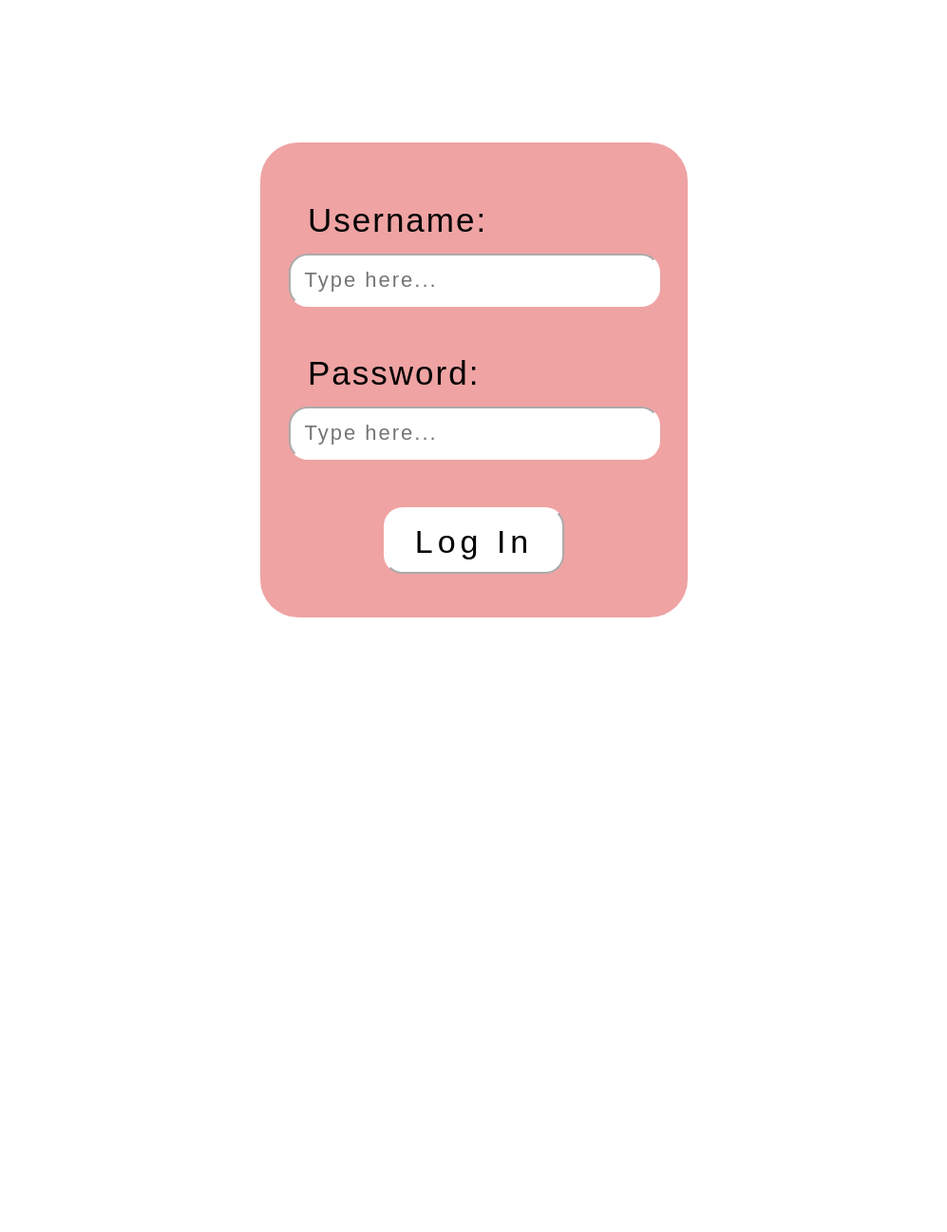
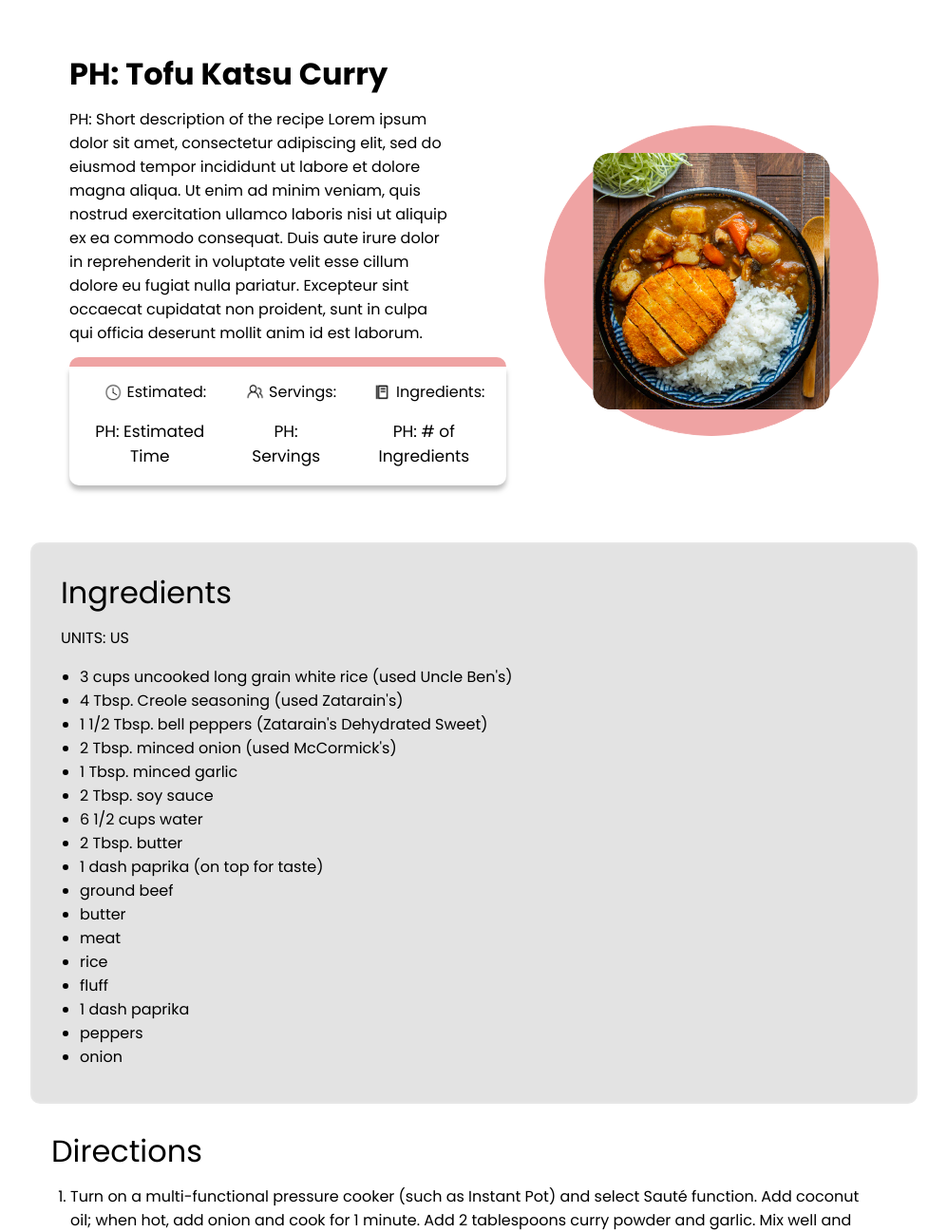
Before and after one commit to Project-Code-Recipe-Generator/Recipe-Generator, a React (Create React App) app in the folder recipegenerator-react/: page / in a window 1280 px wide. Shown: the top 1297 px of the page at 95% size, without its empty margins (141-1138 px from the left). Before the commit the page ends 800 px from the top, so only its background shows below. Built offline with nearby package versions, Linux system fonts and the light colour scheme.

Commit message:
Put together section 1 and 2 of Recipe page

```diff
--- a/recipegenerator-react/src/App.js
+++ b/recipegenerator-react/src/App.js
@@ -19,7 +19,7 @@ const App = () => {
         <Routes>
           {/* <Route path="/" element={<HomePage />} /> */}
           {/* <Route path="/search" element={<RecipeList />} /> */}
-          <Route path="/" element={<Login />} />
+          <Route path="/" element={<Recipe />} />
           {/* <Route path="/recipe/:id" element={<Recipe />} /> */}
           // ... other routes
         </Routes>
--- a/recipegenerator-react/src/components/Recipe.css
+++ b/recipegenerator-react/src/components/Recipe.css
@@ -1,8 +1,19 @@
+@import url("https://fonts.googleapis.com/css2?family=Poppins:wght@400;500;700&display=swap");
+
 body,
 button {
   font-family: "Poppins", sans-serif;
 }
 .whole-container {
+  display: flex;
+  flex-direction: column;
+  justify-content: center;
+  align-items: center;
+  height: 100vh;
+}
+
+.first-section {
+  margin-top: 1100px;
   display: flex;
 }
 
@@ -10,28 +21,26 @@ button {
 }
 
 .title-container {
-  margin-left: 350px;
   margin-right: 20px;
-  margin-top: 100px;
-  margin-bottom: 20px;
+  margin-bottom: -10px;
 }
 
 .title {
   font-size: 32px;
-  font-weight: 700;
+  font-weight: 300;
   color: #000;
 }
 
 .description-container {
   width: 400px;
-  margin-left: 350px;
+  margin-left: 0px;
   margin-right: 20px;
-  margin-bottom: 20px;
+  margin-bottom: 0px;
 }
 
 .description {
   font-size: 16px;
-  font-weight: 500;
+  font-weight: normal;
   color: #000;
 }
 
@@ -40,7 +49,6 @@ button {
   height: 10px;
   background-color: #efa3a3;
   border-radius: 10px 10px 0 0;
-  margin-left: 345px;
   margin-right: 20px;
 }
 
@@ -55,7 +63,6 @@ button {
   height: 125px;
   box-shadow: 0px 5px 5px 0px rgba(128, 128, 128, 0.5);
   border-radius: 0 0 10px 10px;
-  margin-left: 345px;
   margin-right: 20px;
   margin-bottom: 20px;
   display: flex;
@@ -79,7 +86,7 @@ button {
 
 .box-headers {
   font-size: 16px;
-  font-weight: 500;
+  font-weight: normal;
   color: #000;
   text-align: center;
   margin-bottom: 1px;
@@ -87,7 +94,7 @@ button {
 
 .box-text {
   font-size: 17px;
-  font-weight: 500;
+  font-weight: normal;
   color: #000;
   text-align: center;
   margin: 15px;
@@ -119,3 +126,65 @@ button {
 .left-side-container .circle-container {
   flex: 1;
 }
+
+.second-section {
+  margin-top: 40px;
+  display: flex;
+  flex-direction: column;
+  justify-content: center;
+  align-items: center;
+}
+
+.ingredients-box {
+  background-color: #e3e3e3;
+  border: 2px solid #e6e6e6;
+  padding-left: 30px;
+  border-radius: 10px;
+  width: 900px;
+}
+
+.units {
+  font-size: 16px;
+  margin-bottom: 10px;
+  color: black;
+}
+
+.ingredients-list {
+  text-align: left;
+  padding: 0 20px;
+  color: black;
+  font-size: 16px;
+  margin-bottom: 35px;
+}
+
+.directions-list {
+  text-align: left;
+  padding: 0 20px;
+  color: black;
+  font-size: 16px;
+  width: 850px;
+}
+
+.directions-list li {
+  margin-bottom: 10px;
+}
+
+.nutrition-circles {
+  display: flex;
+  justify-content: center;
+}
+
+.nutrition-circle {
+  text-align: center;
+  width: 150px;
+  height: 150px;
+  border-radius: 50%;
+  background-color: #efa3a3;
+  font-size: 20px;
+  line-height: 150px;
+}
+
+.nutrition-circles-text {
+  margin: 0;
+  font-size: 24px;
+}
--- a/recipegenerator-react/src/components/Recipe.jsx
+++ b/recipegenerator-react/src/components/Recipe.jsx
@@ -8,20 +8,23 @@ import ingredients_icon from "./ingredients_icon.png";
 const Recipe = () => {
   return (
     <div className="whole-container">
+      <div className="first-section">
         <div className="left-side-container">
           <div className="title-container">
-          <h1 class="title">PH: Tofu Katsu Curry</h1>{" "}
+            <h1 className="title" style={{ fontWeight: 700 }}>
+              PH: Tofu Katsu Curry
+            </h1>
           </div>
           <div className="description-container">
             <h2 class="description">
               PH: Short description of the recipe Lorem ipsum dolor sit amet,
               consectetur adipiscing elit, sed do eiusmod tempor incididunt ut
-            labore et dolore magna aliqua. Ut enim ad minim veniam, quis nostrud
-            exercitation ullamco laboris nisi ut aliquip ex ea commodo
-            consequat. Duis aute irure dolor in reprehenderit in voluptate velit
-            esse cillum dolore eu fugiat nulla pariatur. Excepteur sint occaecat
-            cupidatat non proident, sunt in culpa qui officia deserunt mollit
-            anim id est laborum.
+              labore et dolore magna aliqua. Ut enim ad minim veniam, quis
+              nostrud exercitation ullamco laboris nisi ut aliquip ex ea commodo
+              consequat. Duis aute irure dolor in reprehenderit in voluptate
+              velit esse cillum dolore eu fugiat nulla pariatur. Excepteur sint
+              occaecat cupidatat non proident, sunt in culpa qui officia
+              deserunt mollit anim id est laborum.
             </h2>
           </div>
           <div className="pink-bar"></div>
@@ -54,6 +57,111 @@ const Recipe = () => {
             <img src={food_image} alt="Tofu Katsu Curry" />
           </div>
         </div>
+        {/* //     <ol style={{ textAlign: 'left', padding: '0 20px', color: '#333', fontSize: '18px' }}>
+      //       <li>Turn on a multi-functional pressure cooker (such as Instant Pot) and select Sauté function. Add coconut oil; when hot, add onion and cook for 1 minute. Add 2 tablespoons curry powder and garlic. Mix well and cook for 2 minutes. Turn off Sauté function. Stir in diced tomatoes, tomato sauce, chicken broth, and sugar.</li>
+      //     </ol>
+      //     <ol start="2" style={{ textAlign: 'left', padding: '0 20px', color: '#333', fontSize: '18px', marginTop: '20px' }}>
+      //       <li>Poke holes into each chicken breast using a fork. Sprinkle with salt, pepper, and remaining curry powder. Add seasoned chicken to the pot. Close and lock the lid. Select high pressure according to manufacturer's instructions; set timer for 10 minutes. Allow 10 to 15 minutes for pressure to build.</li>
+      //     </ol>
+      //     <ol start="3" style={{ textAlign: 'left', padding: '0 20px', color: '#333', fontSize: '18px', marginTop: '20px' }}>
+      //       <li>Release pressure using the natural-release method according to manufacturer's instructions for 10 minutes. Release remaining pressure carefully using the quick-release method according to manufacturer's instructions, about 5 minutes. Unlock and remove the lid.</li>
+      //     </ol>
+      //     <ol start="4" style={{ textAlign: 'left', padding: '0 20px', color: '#333', fontSize: '18px', marginTop: '20px' }}>
+      //       <li>Remove chicken; use 2 forks to shred the meat and return it to the pot. Turn on Sauté function; cook and stir until liquid is lightly boiling, 2 to 3 minutes.</li>
+      //     </ol>
+      //     <ol start="5" style={{ textAlign: 'left', padding: '0 20px', color: '#333', fontSize: '18px', marginTop: '20px' }}>
+      //       <li>Turn the pressure cooker to the Keep Warm setting. Add coconut milk and stir well; cook for 10 minutes more to allow flavors to come together.</li>
+      //     </ol>
+      //   </div>
+      // </div> */}
+      </div>
+      <div className="second-section">
+        <div className="ingredients-box">
+          <h2 className="title" style={{ marginBottom: -5 }}>
+            Ingredients{" "}
+          </h2>
+          <p className="units">UNITS: US</p>
+          <ul className="ingredients-list">
+            <li>3 cups uncooked long grain white rice (used Uncle Ben's)</li>
+            <li>4 Tbsp. Creole seasoning (used Zatarain's)</li>
+            <li>1 1/2 Tbsp. bell peppers (Zatarain's Dehydrated Sweet)</li>
+            <li>2 Tbsp. minced onion (used McCormick's)</li>
+            <li>1 Tbsp. minced garlic</li>
+            <li>2 Tbsp. soy sauce</li>
+            <li>6 1/2 cups water</li>
+            <li>2 Tbsp. butter</li>
+            <li>1 dash paprika (on top for taste)</li>
+            <li>ground beef</li>
+            <li>butter</li>
+            <li>meat</li>
+            <li>rice</li>
+            <li>fluff</li>
+            <li>1 dash paprika</li>
+            <li>peppers</li>
+            <li>onion</li>
+            {/* Add more example ingredients */}
+          </ul>
+        </div>
+        <div>
+          <h2 className="title" style={{ marginBottom: -5 }}>
+            Directions
+          </h2>
+          <ol className="directions-list">
+            <li>
+              Turn on a multi-functional pressure cooker (such as Instant Pot)
+              and select Sauté function. Add coconut oil; when hot, add onion
+              and cook for 1 minute. Add 2 tablespoons curry powder and garlic.
+              Mix well and cook for 2 minutes. Turn off Sauté function. Stir in
+              diced tomatoes, tomato sauce, chicken broth, and sugar.
+            </li>
+
+            <li>
+              Poke holes into each chicken breast using a fork. Sprinkle with
+              salt, pepper, and remaining curry powder. Add seasoned chicken to
+              the pot. Close and lock the lid. Select high pressure according to
+              manufacturer's instructions; set timer for 10 minutes. Allow 10 to
+              15 minutes for pressure to build.
+            </li>
+
+            <li>
+              Release pressure using the natural-release method according to
+              manufacturer's instructions for 10 minutes. Release remaining
+              pressure carefully using the quick-release method according to
+              manufacturer's instructions, about 5 minutes. Unlock and remove
+              the lid.
+            </li>
+
+            <li>
+              Remove chicken; use 2 forks to shred the meat and return it to the
+              pot. Turn on Sauté function; cook and stir until liquid is lightly
+              boiling, 2 to 3 minutes.
+            </li>
+
+            <li>
+              Turn the pressure cooker to the Keep Warm setting. Add coconut
+              milk and stir well; cook for 10 minutes more to allow flavors to
+              come together.
+            </li>
+          </ol>
+        </div>
+        <h2 className="title" style={{ marginBottom: 15 }}>
+          Nutrition Facts (per serving)
+        </h2>
+        <div className="nutrition-circles">
+          <div className="nutrition-circle">
+            <p className="nutrition-circles-text">Calories</p>
+          </div>
+          <div className="nutrition-circle">
+            <p className="nutrition-circles-text">Fat</p>
+          </div>
+          <div className="nutrition-circle">
+            <p className="nutrition-circles-text">Protein</p>
+          </div>
+          <div className="nutrition-circle">
+            <p className="nutrition-circles-text">Carbs</p>
+          </div>
+        </div>
+      </div>
     </div>
   );
 };
```
Lines whose indentation alone changed are shown as unchanged.
